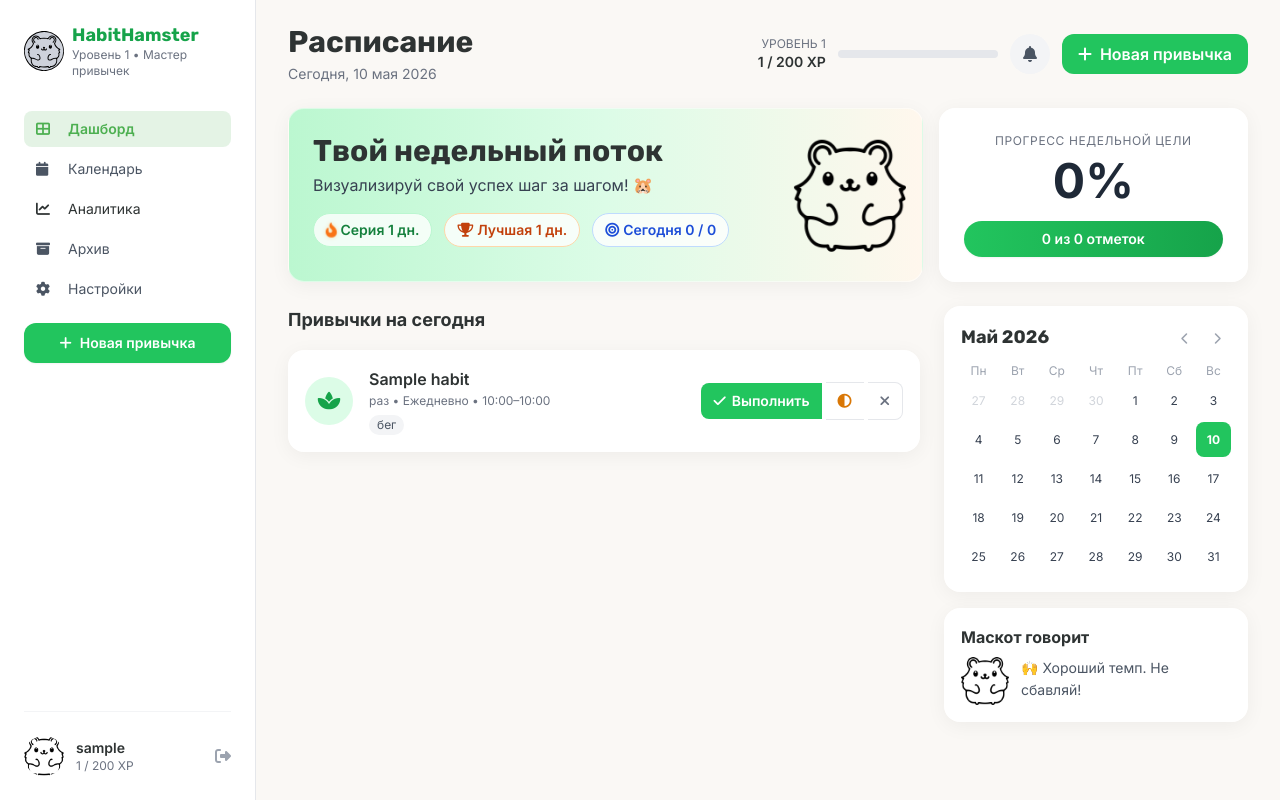
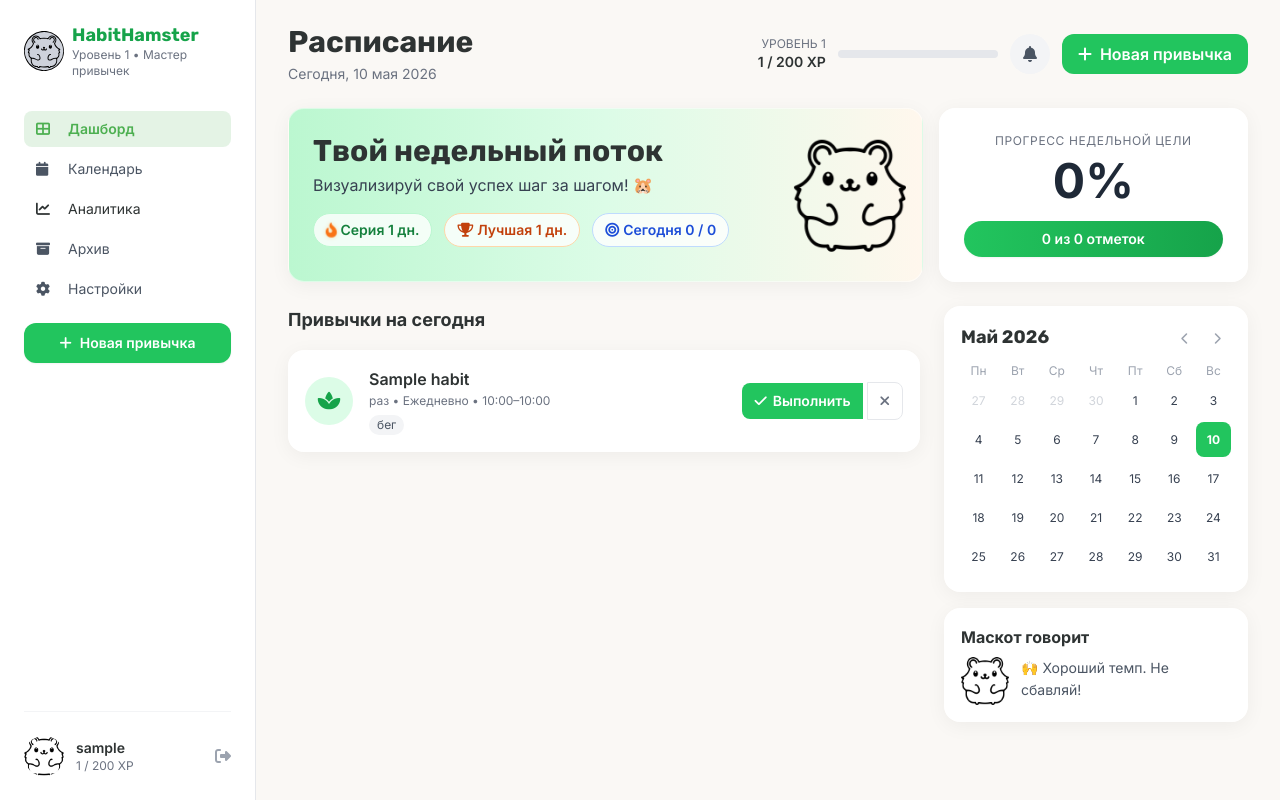
Before and after one commit to F1r0R0/djangoapp, a Django app: page /dashboard/ in a window 1280 px wide. Run offline with Django 5.2, Linux system fonts and the light colour scheme; a user stored in the database is signed in; data comes from the database, SQL or seed files in the repository; tables that the repository leaves empty hold one stand-in row (values such as "Sample post"); data that the repository does not hold is empty; some libraries are stand-ins or nearby versions.

Commit message:
feat(dashboard): drop inline 'partial' button from habit card picker (keep done+skipped)
Co-Authored-By: Devin AI <158243242+devin-ai-integration[bot]@users.noreply.github.com>

```diff
--- a/backend/templates/dashboard.html
+++ b/backend/templates/dashboard.html
@@ -131,18 +131,9 @@
             </form>
             <form method="post" action="{% url 'habit_log_today' item.habit.id %}">
               {% csrf_token %}
-              <input type="hidden" name="status" value="partial">
-              <input type="hidden" name="duration_minutes" value="{{ item.habit.target_value }}">
-              <button title="Частично"
-                      class="px-3 py-2 bg-white text-amber-600 border-y border-gray-200 text-sm font-semibold hover:bg-amber-50">
-                <i class="fas fa-circle-half-stroke"></i>
-              </button>
-            </form>
-            <form method="post" action="{% url 'habit_log_today' item.habit.id %}">
-              {% csrf_token %}
               <input type="hidden" name="status" value="skipped">
               <button title="Осознанно пропустить"
-                      class="px-3 py-2 bg-white text-gray-500 border-y border-r border-gray-200 rounded-r-lg text-sm font-semibold hover:bg-gray-50">
+                      class="px-3 py-2 bg-white text-gray-500 border border-gray-200 rounded-r-lg text-sm font-semibold hover:bg-gray-50">
                 <i class="fas fa-xmark"></i>
               </button>
             </form>
```
